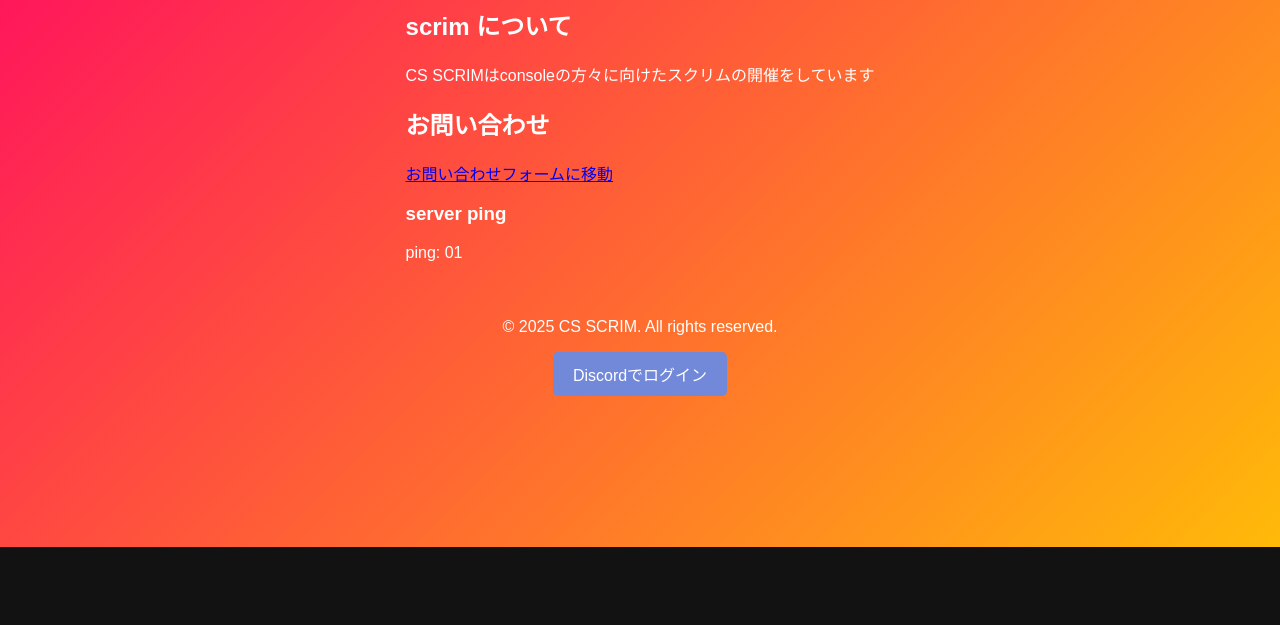
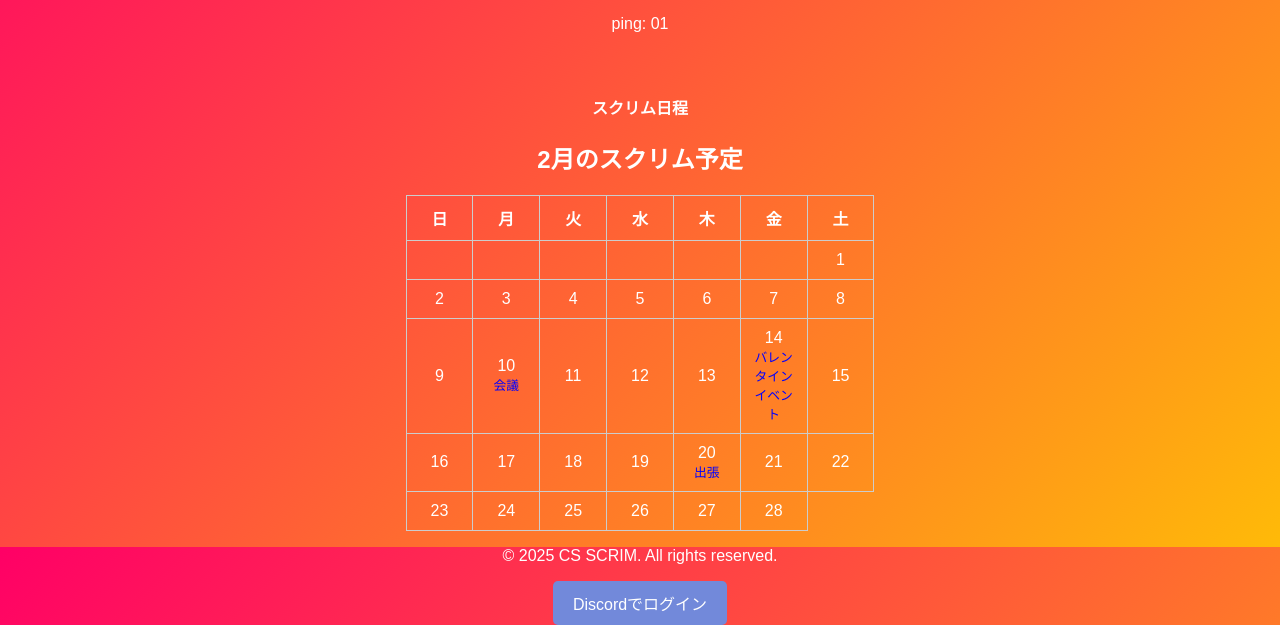
Before and after one commit to aerser/csscrim, a plain HTML site: page index.html in a window 1280 px wide. Shown: the part 253-878 px from the top of the page. Before the commit the page ends 800 px from the top, so only its background shows below. Drawn offline with Linux system fonts and the light colour scheme.

Commit message:
Update index.html

```diff
--- a/index.html
+++ b/index.html
@@ -23,6 +23,98 @@
             <h3> server ping </h3>
             <p id="random-number"></p>
 　　　　　</section>
+        <section>
+            <h4>スクリム日程</h4>
+            <!DOCTYPE html>
+<html lang="ja">
+<head>
+    <meta charset="UTF-8">
+    <meta name="viewport" content="width=device-width, initial-scale=1.0">
+    <title>2月のスクリム予定</title>
+    <style>
+        body {
+            font-family: Arial, sans-serif;
+            text-align: center;
+        }
+        table {
+            width: 100%;
+            border-collapse: collapse;
+        }
+        th, td {
+            border: 1px solid #ccc;
+            padding: 10px;
+            text-align: center;
+            width: 14.28%;
+        }
+        .schedule {
+            font-size: 0.8em;
+            color: blue;
+        }
+    </style>
+</head>
+<body>
+    <h1>2月のスクリム予定</h1>
+    <table id="calendar">
+        <thead>
+            <tr>
+                <th>日</th>
+                <th>月</th>
+                <th>火</th>
+                <th>水</th>
+                <th>木</th>
+                <th>金</th>
+                <th>土</th>
+            </tr>
+        </thead>
+        <tbody id="calendar-body">
+        </tbody>
+    </table>
+
+    <script>
+        const schedules = {
+            "2025-02-10": "会議",
+            "2025-02-14": "バレンタインイベント",
+            "2025-02-20": "出張"
+        };
+
+        function generateCalendar() {
+            const today = new Date();
+            const year = today.getFullYear();
+            const month = today.getMonth();
+            const firstDay = new Date(year, month, 1).getDay();
+            const daysInMonth = new Date(year, month + 1, 0).getDate();
+            const calendarBody = document.getElementById('calendar-body');
+            calendarBody.innerHTML = '';
+            let row = document.createElement('tr');
+
+            for (let i = 0; i < firstDay; i++) {
+                row.appendChild(document.createElement('td'));
+            }
+
+            for (let day = 1; day <= daysInMonth; day++) {
+                let cell = document.createElement('td');
+                const dateKey = `${year}-${String(month + 1).padStart(2, '0')}-${String(day).padStart(2, '0')}`;
+                let scheduleText = schedules[dateKey] ? `<div class='schedule'>${schedules[dateKey]}</div>` : "";
+                cell.innerHTML = `<div>${day}</div>${scheduleText}`;
+                row.appendChild(cell);
+
+                if ((firstDay + day) % 7 === 0) {
+                    calendarBody.appendChild(row);
+                    row = document.createElement('tr');
+                }
+            }
+
+            if (row.childNodes.length > 0) {
+                calendarBody.appendChild(row);
+            }
+        }
+
+        generateCalendar();
+    </script>
+</body>
+</html>
+
+        </section>
     </main>
     <footer>
         <p>&copy; 2025 CS SCRIM. All rights reserved.</p>
```
